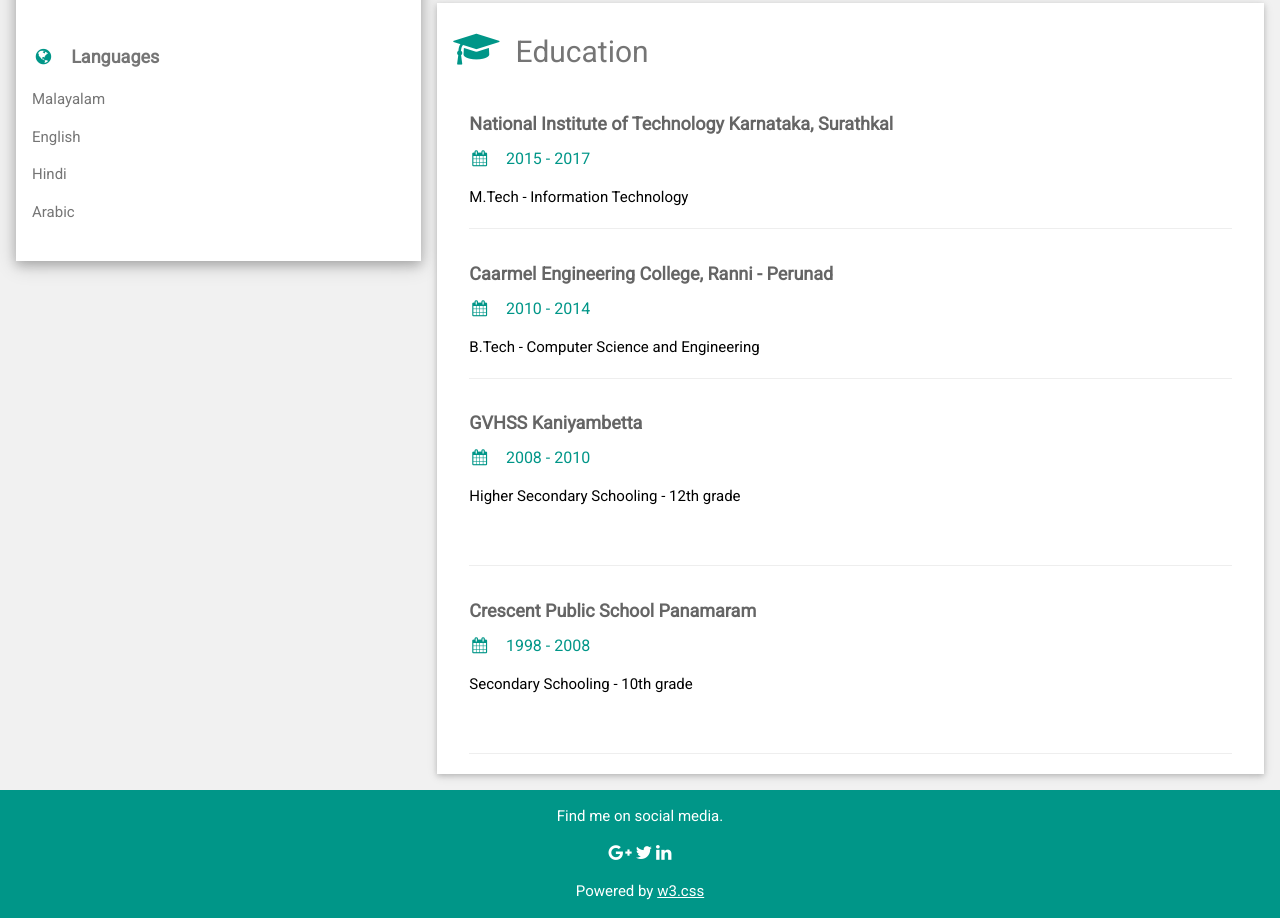
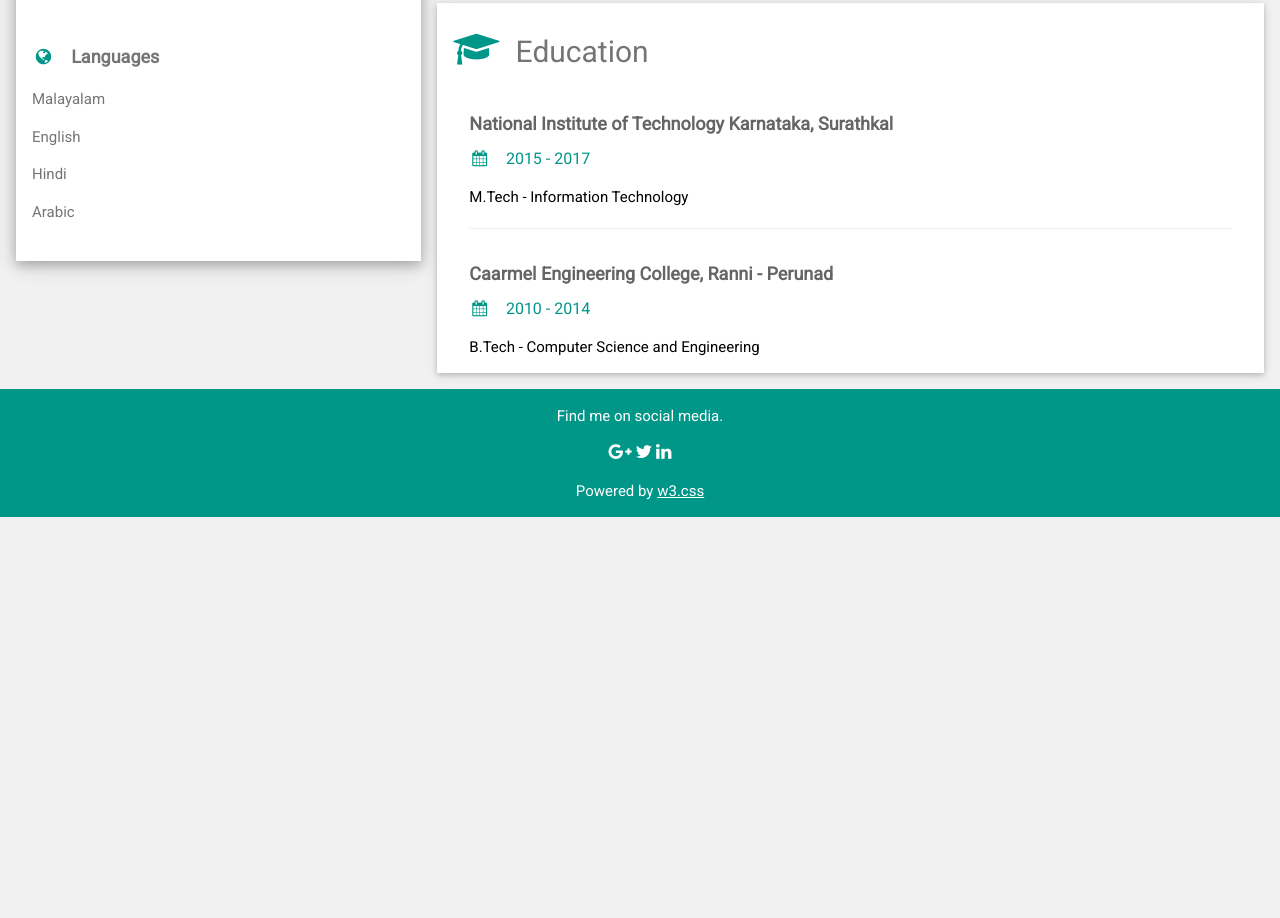
Before and after one commit to shameempk/shameempk.github.io, a plain HTML site: page resume.html in a window 1280 px wide. Shown: the part 767-1685 px from the top of the page. After the commit the page ends 1284 px from the top, so only its background shows below. Drawn offline with nearby package versions, Linux system fonts and the light colour scheme.

Commit message:
[Edit] removes school education details

```diff
--- a/resume.html
+++ b/resume.html
@@ -130,19 +130,8 @@ html,body,h1,h2,h3,h4,h5,h6 {font-family: "Roboto", sans-serif}
           <h5 class="w3-opacity"><b>Caarmel Engineering College, Ranni - Perunad</b></h5>
           <h6 class="w3-text-teal"><i class="fa fa-calendar fa-fw w3-margin-right"></i>2010 - 2014</h6>
           <p>B.Tech - Computer Science and Engineering</p>
-          <hr>
+          <!-- <hr> -->
         </div>
-        <div class="w3-container">
-          <h5 class="w3-opacity"><b>GVHSS Kaniyambetta</b></h5>
-          <h6 class="w3-text-teal"><i class="fa fa-calendar fa-fw w3-margin-right"></i>2008 - 2010</h6>
-          <p>Higher Secondary Schooling - 12th grade</p><br>
-          <hr>
-        </div>
-        <div class="w3-container">
-          <h5 class="w3-opacity"><b>Crescent Public School Panamaram</b></h5>
-          <h6 class="w3-text-teal"><i class="fa fa-calendar fa-fw w3-margin-right"></i>1998 - 2008</h6>
-          <p>Secondary Schooling - 10th grade</p><br>
-          <hr>
         </div>
 
       </div>
```
